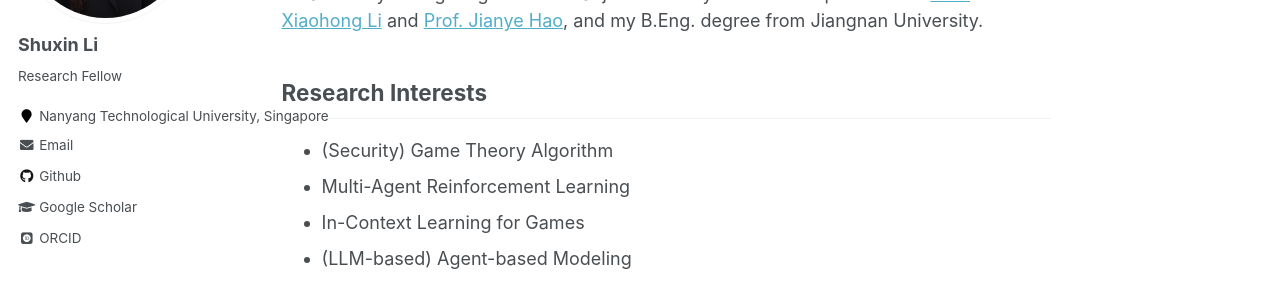
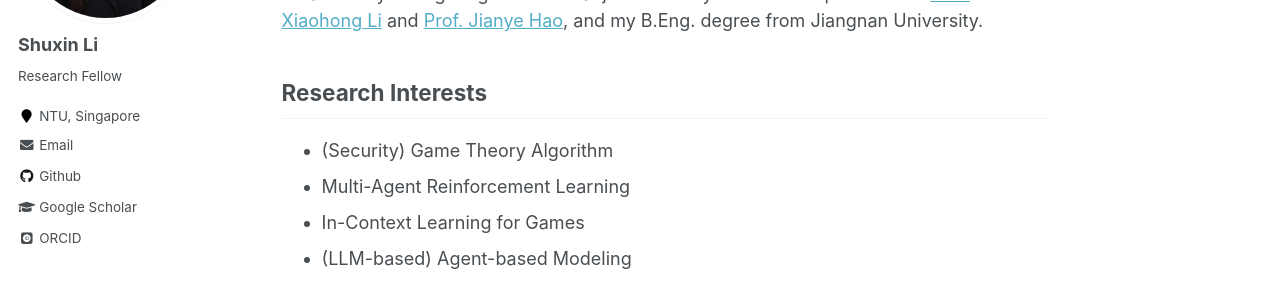
Before and after one commit to ShuxinLi-Info/ShuxinLi-Info.github.io, a Jekyll site: the page built from _pages/about.md, in a window 1280 px wide. Shown: the part 269-569 px from the top of the page. Built offline with Jekyll 4.4.1, drawn with Linux system fonts in a browser that asks for light colours; some web fonts are replaced.

Commit message:
Update _config.yml

```diff
--- a/_config.yml
+++ b/_config.yml
@@ -83,7 +83,7 @@ author:
   name             : "Shuxin Li"
   avatar           : "202506-square-2.JPG"
   bio              : "Research Fellow"
-  employer         : "Nanyang Technological University, Singapore"
+  employer         : "NTU, Singapore"
   location         :
   pubmed           :
   googlescholar    : "https://scholar.google.com/citations?user=bSksaBYAAAAJ&hl=zh-CN"
```
